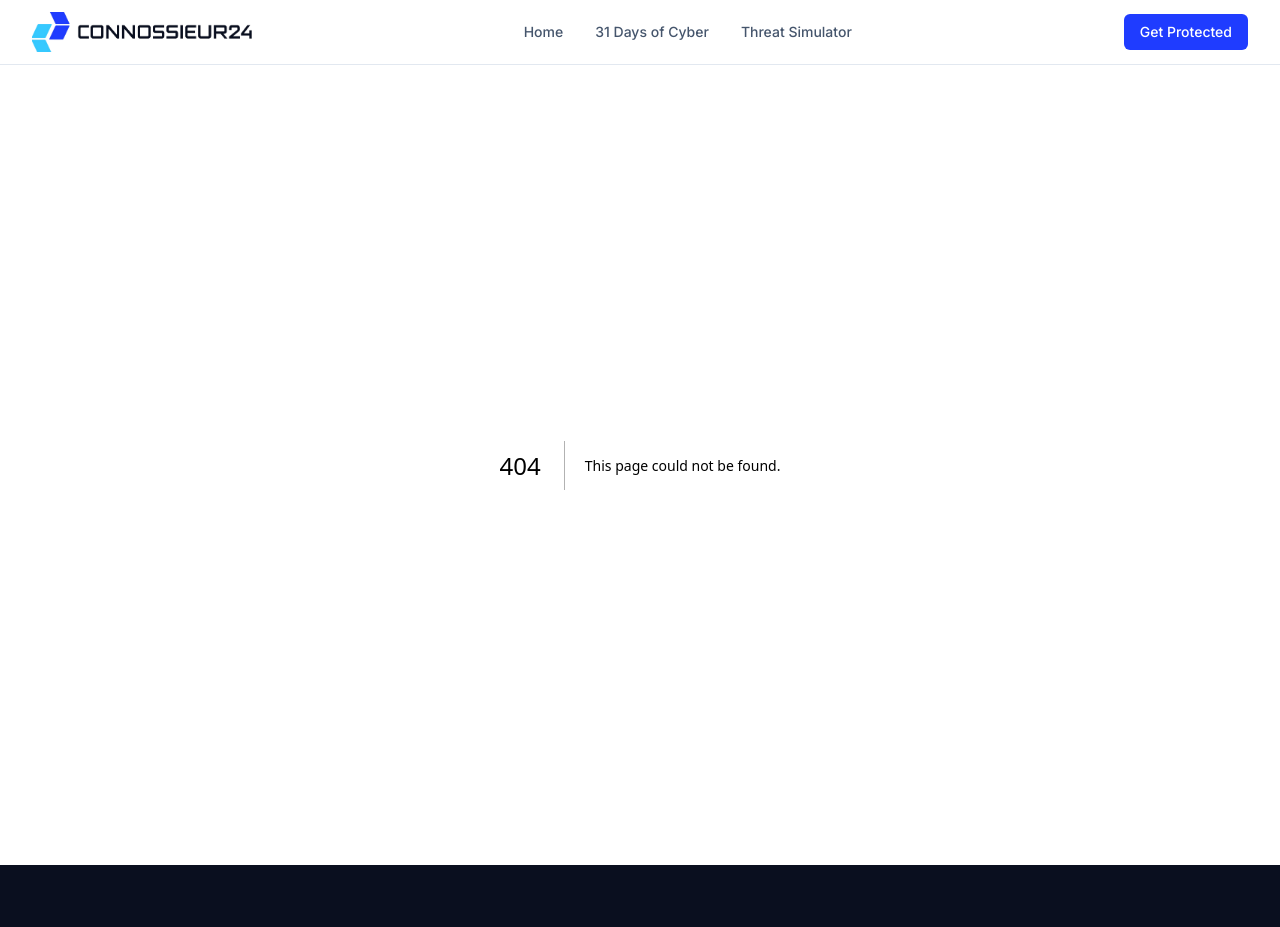
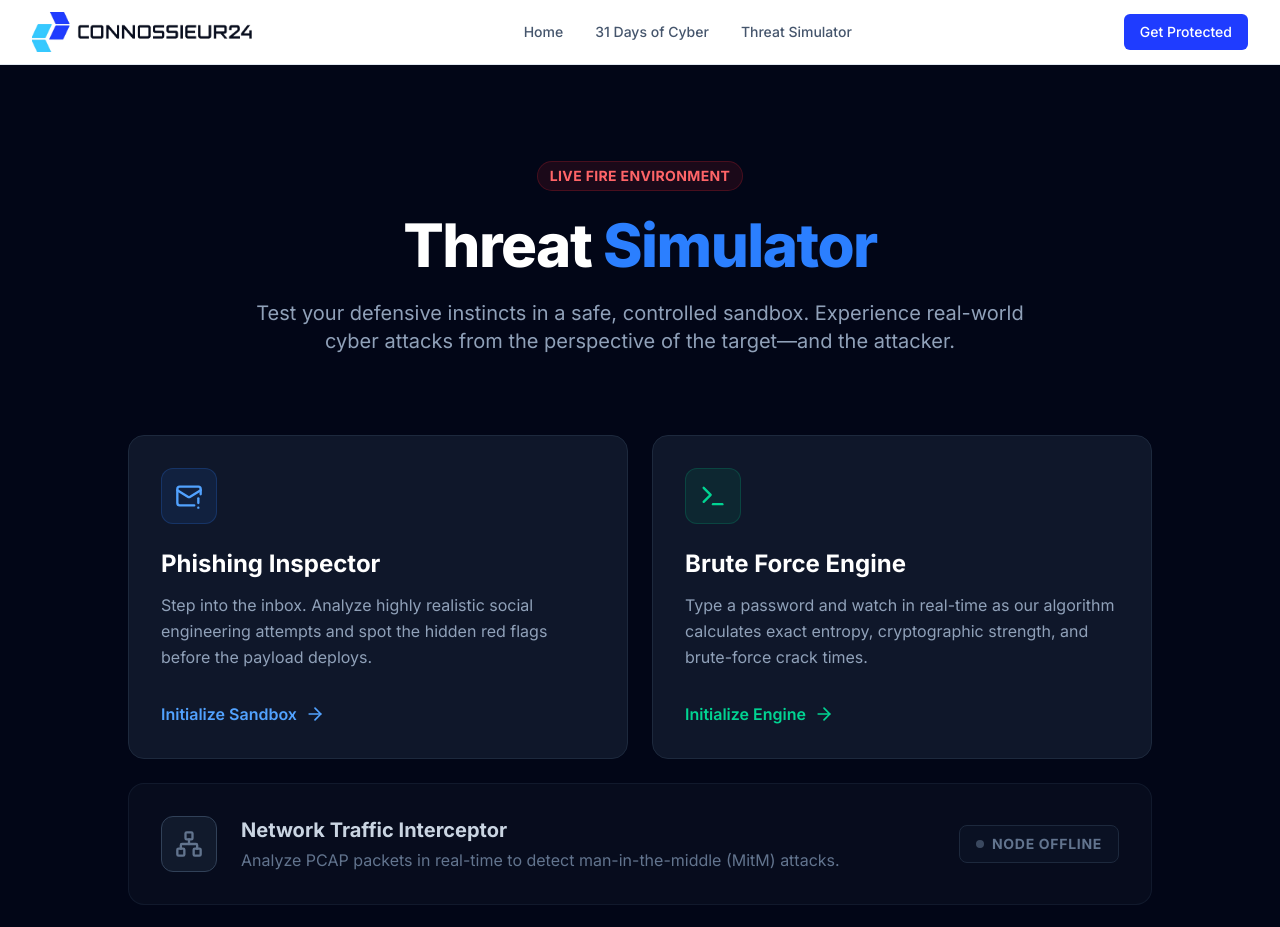
Before and after one commit to Danielwelao/Connossieur24--web, a Next.js app: page /simulator in a window 1280 px wide. Before the commit this address had no page. Shown: the top 927 px of the page. Built offline with nearby package versions, Linux system fonts and the light colour scheme.

Commit message:
feat(simulator): build command center dashboard with immersive dark cyber aesthetic

```diff
--- /dev/null
+++ b/app/simulator/page.tsx
@@ -0,0 +1,85 @@
+import Link from 'next/link';
+import { MailWarning, Terminal, Network, ArrowRight, Lock } from 'lucide-react';
+
+export default function SimulatorHub() {
+  return (
+    <main className="min-h-screen bg-[#020617] px-4 md:px-8 py-12 md:py-24">
+      <div className="max-w-7xl mx-auto">
+
+        {/* Header Section */}
+        <div className="max-w-3xl mx-auto text-center mb-20">
+          <div className="inline-block px-3 py-1 bg-red-500/10 border border-red-500/20 text-red-400 text-sm font-bold rounded-full mb-6 tracking-wide uppercase">
+            Live Fire Environment
+          </div>
+          <h1 className="text-4xl md:text-5xl lg:text-6xl font-extrabold text-white mb-6 tracking-tight">
+            Threat <span className="text-blue-500">Simulator</span>
+          </h1>
+          <p className="text-xl text-slate-400">
+            Test your defensive instincts in a safe, controlled sandbox. Experience real-world cyber attacks from the perspective of the target—and the attacker.
+          </p>
+        </div>
+
+        {/* Simulators Grid */}
+        <div className="grid grid-cols-1 lg:grid-cols-2 gap-6 max-w-5xl mx-auto">
+
+          {/* Module 1: Phishing Inspector (MVP) */}
+          <Link href="/simulator/phishing" className="block h-full group">
+            <div className="h-full p-8 bg-[#0F172A] border border-slate-800 rounded-2xl hover:border-blue-500/50 hover:bg-slate-800/30 transition-all flex flex-col justify-between">
+              <div>
+                <div className="w-14 h-14 bg-blue-500/10 border border-blue-500/20 rounded-xl flex items-center justify-center mb-6 group-hover:scale-110 transition-transform">
+                  <MailWarning className="w-7 h-7 text-blue-400" />
+                </div>
+                <h2 className="text-2xl font-bold text-white mb-3">Phishing Inspector</h2>
+                <p className="text-slate-400 leading-relaxed mb-8">
+                  Step into the inbox. Analyze highly realistic social engineering attempts and spot the hidden red flags before the payload deploys.
+                </p>
+              </div>
+              <div className="inline-flex items-center font-semibold text-blue-400 group-hover:text-blue-300">
+                Initialize Sandbox <ArrowRight className="ml-2 w-5 h-5 group-hover:translate-x-1 transition-transform" />
+              </div>
+            </div>
+          </Link>
+
+          {/* Module 2: Password Cracker (The Showstopper) */}
+          <Link href="/simulator/password" className="block h-full group">
+            <div className="h-full p-8 bg-[#0F172A] border border-slate-800 rounded-2xl hover:border-blue-500/50 hover:bg-slate-800/30 transition-all flex flex-col justify-between">
+              <div>
+                <div className="w-14 h-14 bg-emerald-500/10 border border-emerald-500/20 rounded-xl flex items-center justify-center mb-6 group-hover:scale-110 transition-transform">
+                  <Terminal className="w-7 h-7 text-emerald-400" />
+                </div>
+                <h2 className="text-2xl font-bold text-white mb-3">Brute Force Engine</h2>
+                <p className="text-slate-400 leading-relaxed mb-8">
+                  Type a password and watch in real-time as our algorithm calculates exact entropy, cryptographic strength, and brute-force crack times.
+                </p>
+              </div>
+              <div className="inline-flex items-center font-semibold text-emerald-400 group-hover:text-emerald-300">
+                Initialize Engine <ArrowRight className="ml-2 w-5 h-5 group-hover:translate-x-1 transition-transform" />
+              </div>
+            </div>
+          </Link>
+
+          {/* Module 3: Network Intrusion (V2 Teaser - Not Clickable) */}
+          <div className="h-full p-8 bg-[#0F172A]/40 border border-slate-800/50 rounded-2xl flex flex-col justify-between lg:col-span-2">
+            <div className="flex flex-col md:flex-row gap-6 items-start md:items-center justify-between">
+              <div className="flex items-center gap-6">
+                <div className="w-14 h-14 bg-slate-800/50 border border-slate-700 rounded-xl flex items-center justify-center shrink-0">
+                  <Network className="w-7 h-7 text-slate-500" />
+                </div>
+                <div>
+                  <h2 className="text-xl font-bold text-slate-300 mb-1">Network Traffic Interceptor</h2>
+                  <p className="text-slate-500 text-sm md:text-base">
+                    Analyze PCAP packets in real-time to detect man-in-the-middle (MitM) attacks.
+                  </p>
+                </div>
+              </div>
+              <div className="inline-flex items-center px-4 py-2 bg-slate-900/50 border border-slate-800 rounded-lg text-slate-500 text-sm font-bold uppercase tracking-wider shrink-0">
+                <div className="w-2 h-2 rounded-full bg-slate-600 mr-2 animate-pulse"></div> Node Offline
+              </div>
+            </div>
+          </div>
+
+        </div>
+      </div>
+    </main>
+  );
+}
```
